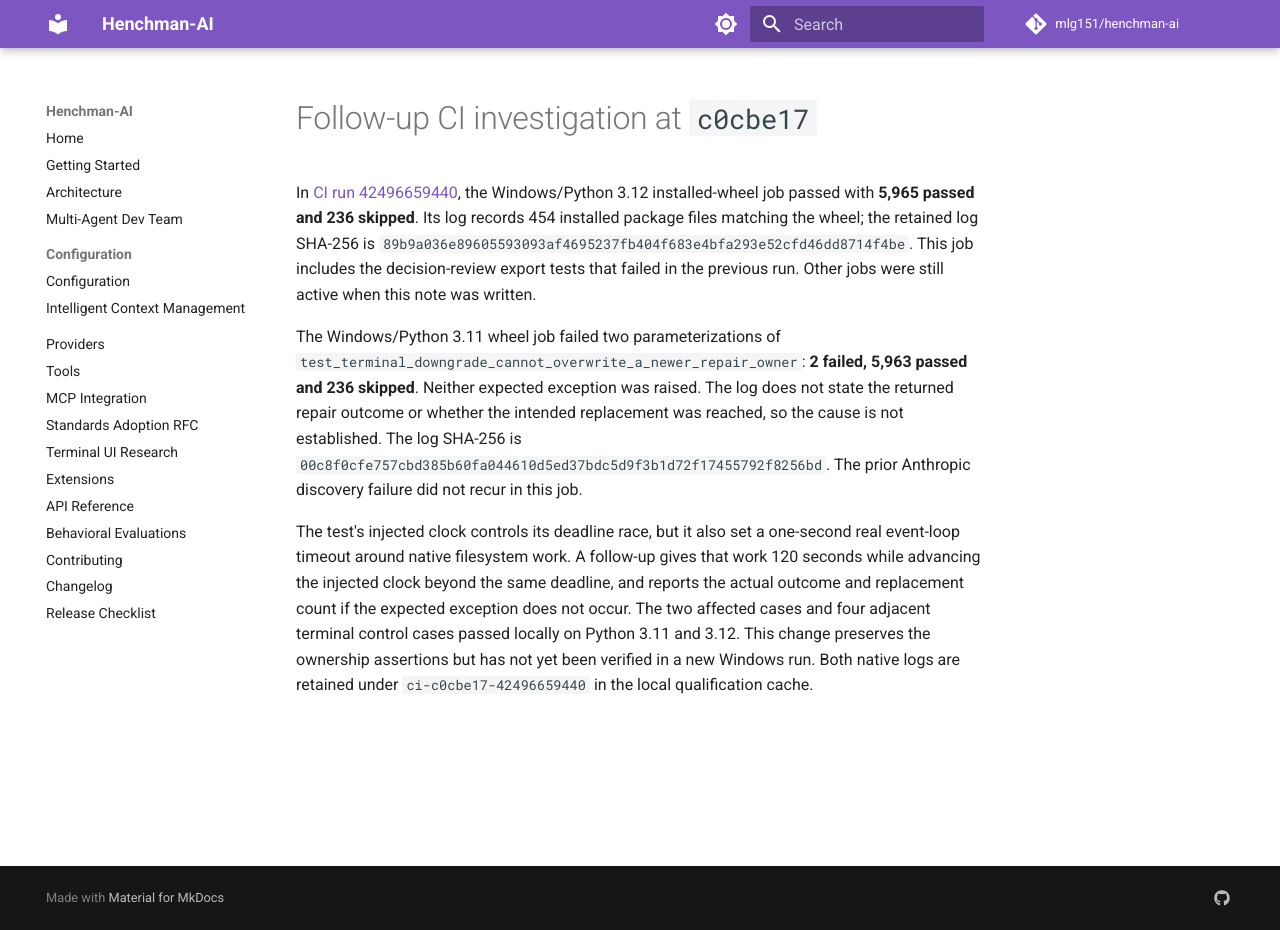
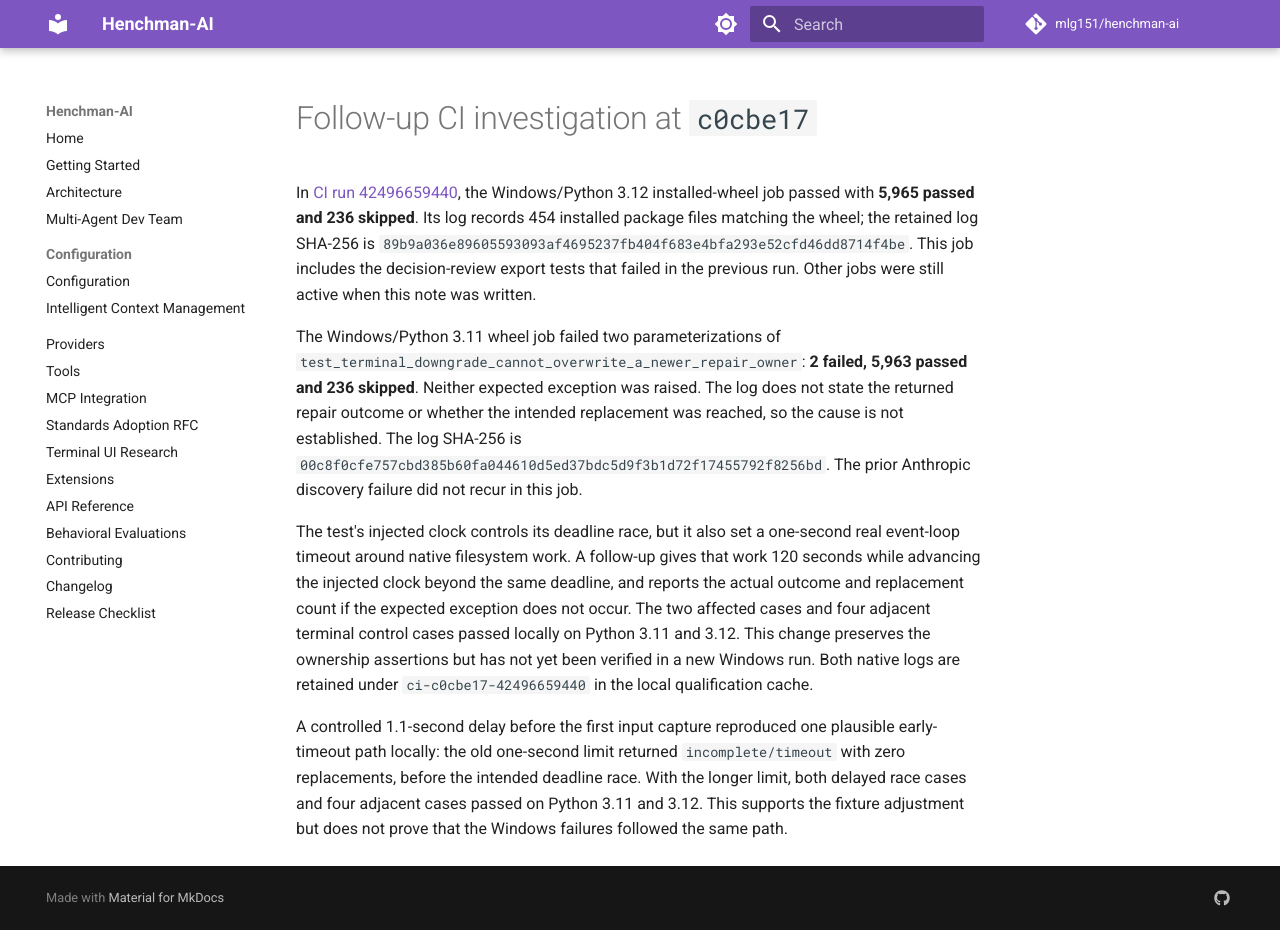
Before and after one commit to mlg151/henchman-ai, an MkDocs documentation site: the page built from docs/evaluations/2026-11-08-ci-c0cbe17-investigation.md, in a window 1280 px wide and 930 px high. Built offline with MkDocs 1.6.1 and Material for MkDocs 9.7.7, drawn with Linux system fonts in a browser that asks for light colours; comment, search, counter and statistics services are not loaded.

Commit message:
Exercise repair ownership race under slow input capture

```diff
--- a/docs/evaluations/2026-11-08-ci-c0cbe17-investigation.md
+++ b/docs/evaluations/2026-11-08-ci-c0cbe17-investigation.md
@@ -25,3 +25,10 @@ control cases passed locally on Python 3.11 and 3.12. This change preserves the
 ownership assertions but has not yet been verified in a new Windows run. Both
 native logs are retained under `ci-c0cbe17-42496659440` in the local
 qualification cache.
+
+A controlled 1.1-second delay before the first input capture reproduced one
+plausible early-timeout path locally: the old one-second limit returned
+`incomplete/timeout` with zero replacements, before the intended deadline race.
+With the longer limit, both delayed race cases and four adjacent cases passed on
+Python 3.11 and 3.12. This supports the fixture adjustment but does not prove
+that the Windows failures followed the same path.
```
Also changed, not shown: 1 other file.
